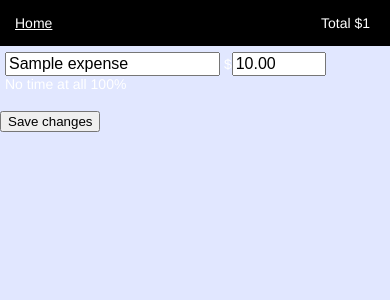
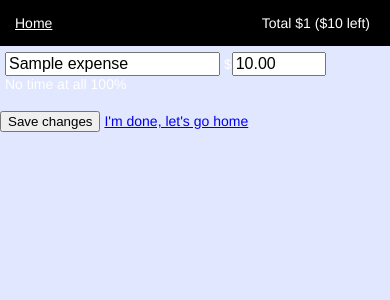
Before and after one commit to eloyz/budget, a Django app: template apps/time_spent/templates/mobile/expenses.html in a window 390 px wide. Shown: the top 300 px of the page. Run offline with Django 3.2, Linux system fonts and the light colour scheme; tables that the repository leaves empty hold one stand-in row (values such as "Sample post"); the template is opened without the code that fills it: values that come from a table or form of the project are taken from there, most other values are stand-ins (such as "Sample title", 1, 10 or a date in 2020); parts of the project's set-up code (start-up, migrations or seed data) failed here and were passed over.

Commit message:
Expense mobile page shows how much money you have left to budget.

```diff
--- a/apps/time_spent/templates/mobile/expenses.html
+++ b/apps/time_spent/templates/mobile/expenses.html
@@ -18,7 +18,10 @@
 <div class="awesome-bar">
     <div class="month-nav">
         <div class="back-link"><a href="{% url homepage %}">Home</a></div>
-        <div class="expense">Total ${{ total_expense|floatformat:"0"|intcomma }}</div>
+        <div class="expense">
+            Total ${{ total_expense|floatformat:"0"|intcomma }}
+            (${{ net_income|floatformat:'0'|intcomma }} left)
+        </div>
     </div>
 </div>
 
@@ -58,7 +61,10 @@
         </div>
         {% endfor %}
 
-        <p><input type="submit" value="Save changes"></p>
+        <p>
+            <input type="submit" value="Save changes">
+            <a href="{% url homepage %}">I'm done, let's go home</a>
+        </p>
     </form>
 </div>
 
--- a/apps/time_spent/utils.py
+++ b/apps/time_spent/utils.py
@@ -506,7 +506,7 @@
     import calendar
     from datetime import datetime
     from itertools import cycle, count
-    from time_spent.models import Income, Expense
+    from time_spent.models import Income, Expense, NetIncome
     from time_spent.utils import EXPENSE_COLORS
 
     request = kwargs['request']
@@ -632,6 +632,7 @@
             })
 
     return {
+        'net_income': NetIncome(creator=request.user).monthly(),
         'expenses': expense_list,
         'total_expense': get_total_expense(expenses),
     }
```
